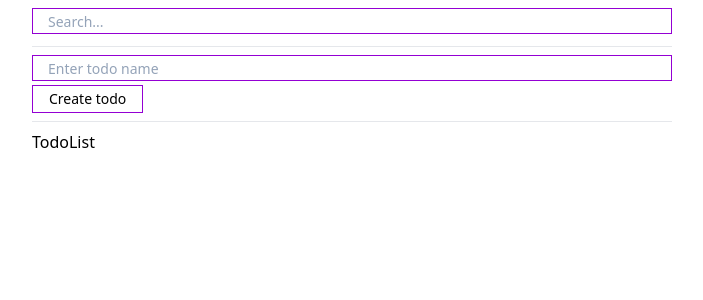
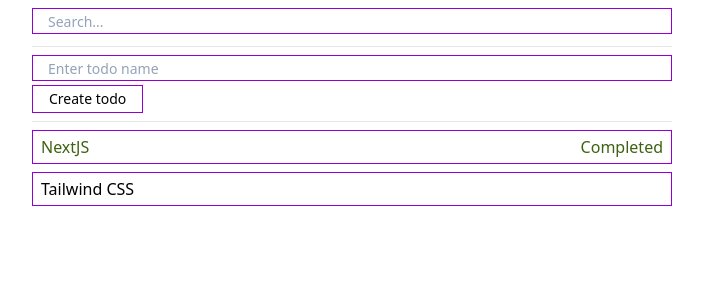
Before and after one commit to AmletixQ/tsx-next-tailwind-todo, a Next.js app: page / in a window 1280 px wide. Shown: the top 300 px of the page, without its empty margins (288-991 px from the left). Built offline with nearby package versions, Linux system fonts and the light colour scheme.

Commit message:
Append todos array

```diff
--- a/src/app/page.tsx
+++ b/src/app/page.tsx
@@ -2,15 +2,21 @@
 import TodoAddForm from "@/components/TodoAddForm";
 import TodoList from "@/components/TodoList";
 import Input from "@/components/UI/Input";
+import { ITodoItem } from "@/types/todos";
+import { useState } from "react";
 
 const Home = () => {
+  const [todos, setTodos] = useState<ITodoItem[]>([
+    { id: 1, title: "NextJS", completed: true },
+    { id: 2, title: "Tailwind CSS", completed: false },
+  ]);
   return (
     <div className="w-2/4 mt-2 flex flex-col gap-2">
       <Input placeholder="Search..." />
       <hr />
       <TodoAddForm />
       <hr />
-      <TodoList />
+      <TodoList todos={todos} setTodos={setTodos} />
     </div>
   );
 };
--- a/src/components/TodoItem.tsx
+++ b/src/components/TodoItem.tsx
@@ -1,7 +1,25 @@
+import { ISetTodos, ITodoItem } from "@/types/todos";
+import { Http2ServerRequest } from "http2";
 import { FC } from "react";
 
-const TodoItem: FC<{ content: string }> = ({ content }) => {
-  return <div>{content}</div>;
+interface IProps extends ITodoItem, ISetTodos {}
+const TodoItem: FC<IProps> = ({ todos, setTodos, id, title, completed }) => {
+  return (
+    <div
+      className={`border border-primary px-2 py-1 flex justify-between ${
+        completed ? "border-lime-800" : ""
+      } transition duration-200 hover:-translate-y-1 hover:shadow-lg hover:font-bold cursor-pointer select-none`}
+    >
+      <h2
+        className={`${
+          completed ? "text-lime-800" : ""
+        } transition-all duration-200`}
+      >
+        {title}
+      </h2>
+      {completed && <h2 className={"text-lime-800"}>Completed</h2>}
+    </div>
+  );
 };
 
 export default TodoItem;
--- a/src/components/TodoList.tsx
+++ b/src/components/TodoList.tsx
@@ -1,5 +1,23 @@
-const TodoList = () => {
-  return <div>TodoList</div>;
+import { ISetTodos } from "@/types/todos";
+import { FC } from "react";
+import TodoItem from "./TodoItem";
+
+interface IProps extends ISetTodos {}
+const TodoList: FC<IProps> = ({ todos, setTodos }) => {
+  return (
+    <div className={"flex flex-col gap-2"}>
+      {todos.map((todo) => (
+        <TodoItem
+          key={todo.id}
+          id={todo.id}
+          title={todo.title}
+          completed={todo.completed}
+          todos={todos}
+          setTodos={setTodos}
+        />
+      ))}
+    </div>
+  );
 };
 
 export default TodoList;
```
